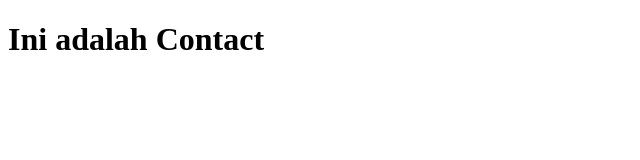
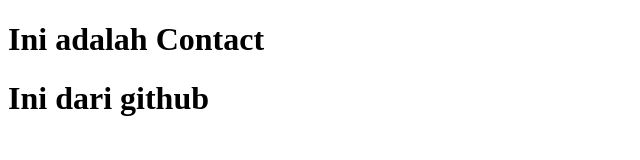
Before and after one commit to Ardhiityo/belajar-git, a plain HTML site: page contact.html in a window 1280 px wide. Shown: the whole page, without its empty margins (0-640 px from the left). Drawn offline with Linux system fonts and the light colour scheme.

Commit message:
Update contact.html

```diff
--- a/contact.html
+++ b/contact.html
@@ -7,5 +7,8 @@
 </head>
 <body>
     <h1>Ini adalah Contact</h1>
+
+<h1>Ini dari github</h1>
+
 </body>
 </html>
```
